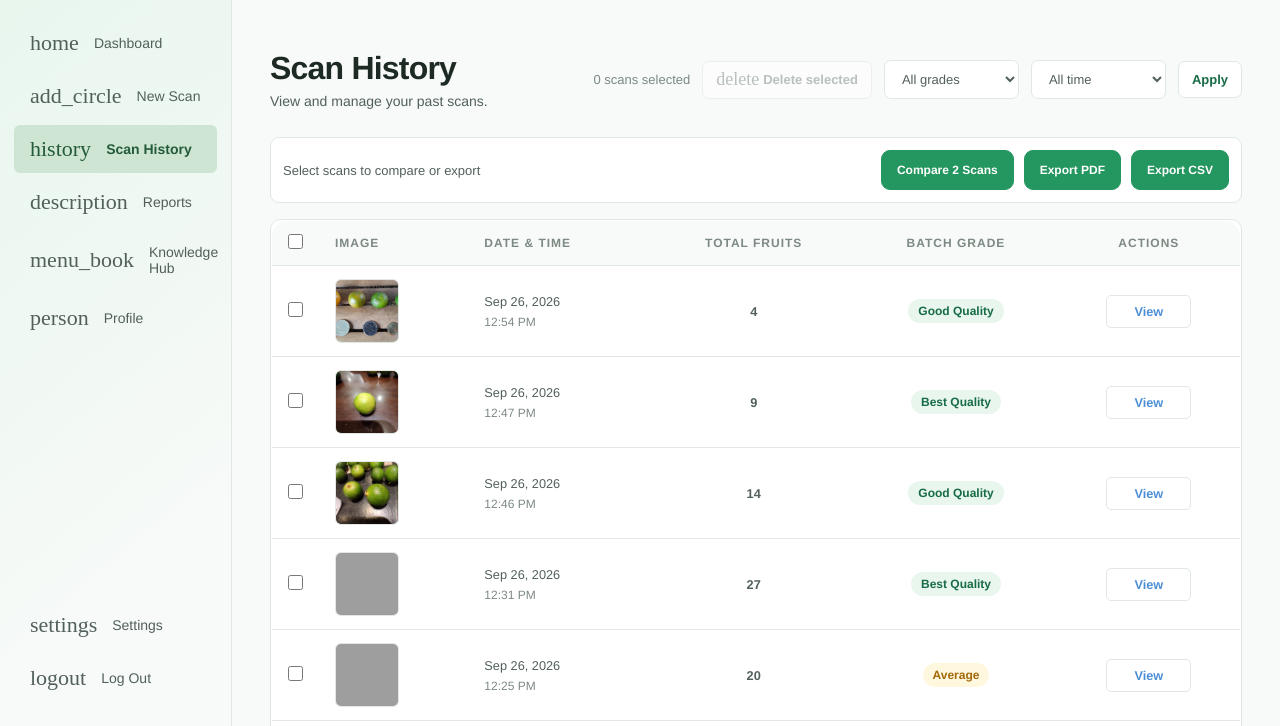
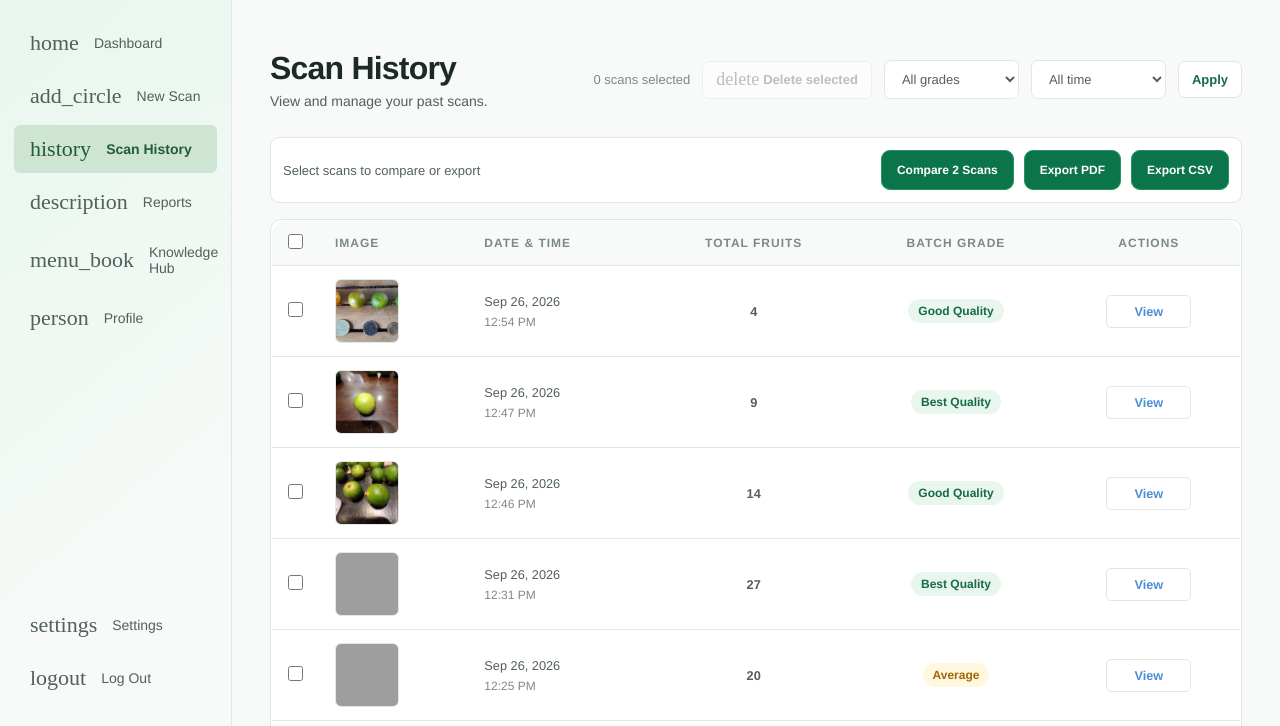
Before and after one commit to naoi-reii/calaman_sense, a Django app: page /reports/ in a window 1280 px wide. Shown: the part 73-799 px from the top of the page. Run offline with Django 5.2, Linux system fonts and the light colour scheme; a user stored in the database is signed in; data comes from the database, SQL or seed files in the repository; both versions use the stored data as it was after the commit; some web fonts are replaced; grey boxes are pictures that could not be loaded.

```diff
--- a/templates/reports.html
+++ b/templates/reports.html
@@ -19,7 +19,7 @@
         </form>
     </div>
 </header>
-<form method="post" id="mobile-delete-form">{% csrf_token %}<input type="hidden" name="action" value="delete"><div class="mobile-history-selection"><span id="mobile-selection-count" role="status">0 selected</span><button type="button" id="mobile-selection-start">Select</button><button type="button" id="mobile-selection-cancel" hidden>Cancel</button><button type="submit" id="mobile-selection-delete" hidden disabled>Delete</button></div></form><div class="history-export-controls"><span>Select scans to compare or export</span><button type="button" id="compare-scans-btn">Compare 2 Scans</button><button type="button" data-export="pdf">Export PDF</button><button type="button" data-export="csv">Export CSV</button><p id="export-status" role="status"></p></div><section class="mobile-history-list" aria-label="Scan history">
+<form method="post" id="mobile-delete-form">{% csrf_token %}<input type="hidden" name="action" value="delete"><div class="mobile-history-selection"><span id="mobile-selection-count" role="status">0 selected</span><button type="button" id="mobile-selection-start">Select</button><button type="button" id="mobile-selection-cancel" hidden>Cancel</button><button type="submit" id="mobile-selection-delete" hidden disabled>Delete</button></div></form><div class="history-export-controls"><span>Select scans to compare or export</span><button type="button" id="compare-scans-btn" style="background-color: #0c744a;">Compare 2 Scans</button><button type="button" data-export="pdf" style="background-color: #0c744a;">Export PDF</button><button type="button" data-export="csv" style="background-color: #0c744a;">Export CSV</button><p id="export-status" role="status"></p></div><section class="mobile-history-list" aria-label="Scan history">
 {% for scan in scans %}
 <div class="mobile-history-item"><a class="mobile-history-card" href="{% url 'report_detail' scan.id %}" aria-label="View scan from {{ scan.created_at|date:'M j, Y h:i A' }}, {{ scan.quality_grade|default:'Pending' }}">
  {% with scan_image=scan.images.last %}<div class="mobile-history-photo">{% if scan_image %}<img src="{{ scan_image.image.url }}" alt="Calamansi scan" loading="lazy">{% else %}<span class="material-symbols-outlined" aria-hidden="true">image_not_supported</span>{% endif %}</div>{% endwith %}
```
Also changed, not shown: db.sqlite3, media/scans/16173.jpg (added), media/scans/capture_1790396562486.jpg (added), media/scans/capture_1790397972555.jpg (added), media/scans/capture_1790398043666.jpg (added), media/scans/e4_9kcUywU.jpg (added), media/scans/e4_QqnsC4r.jpg (added), media/scans/e5.jpg (deleted), media/scans/e6.jpg (deleted), media/scans/e7.jpg (deleted), 2 other files.
